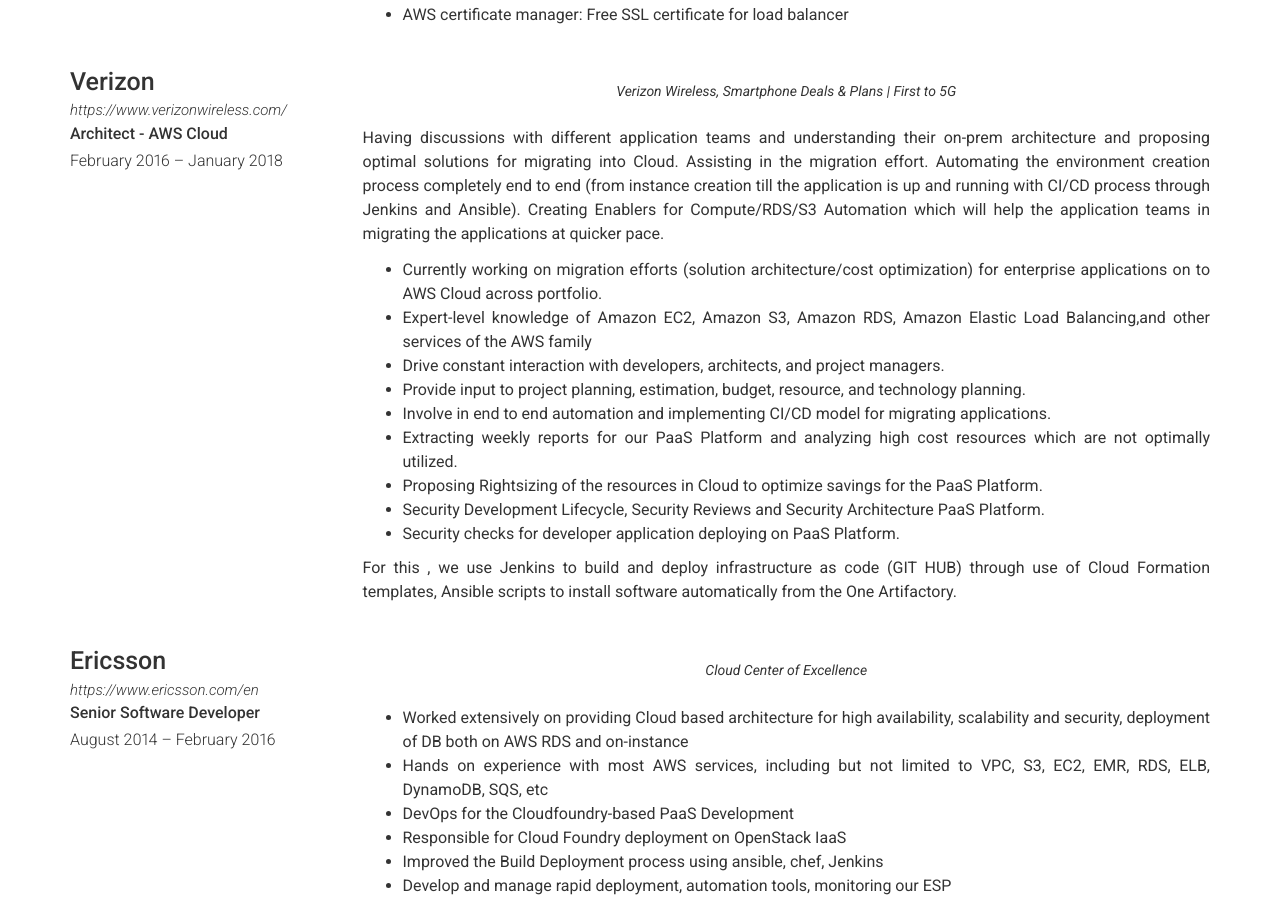
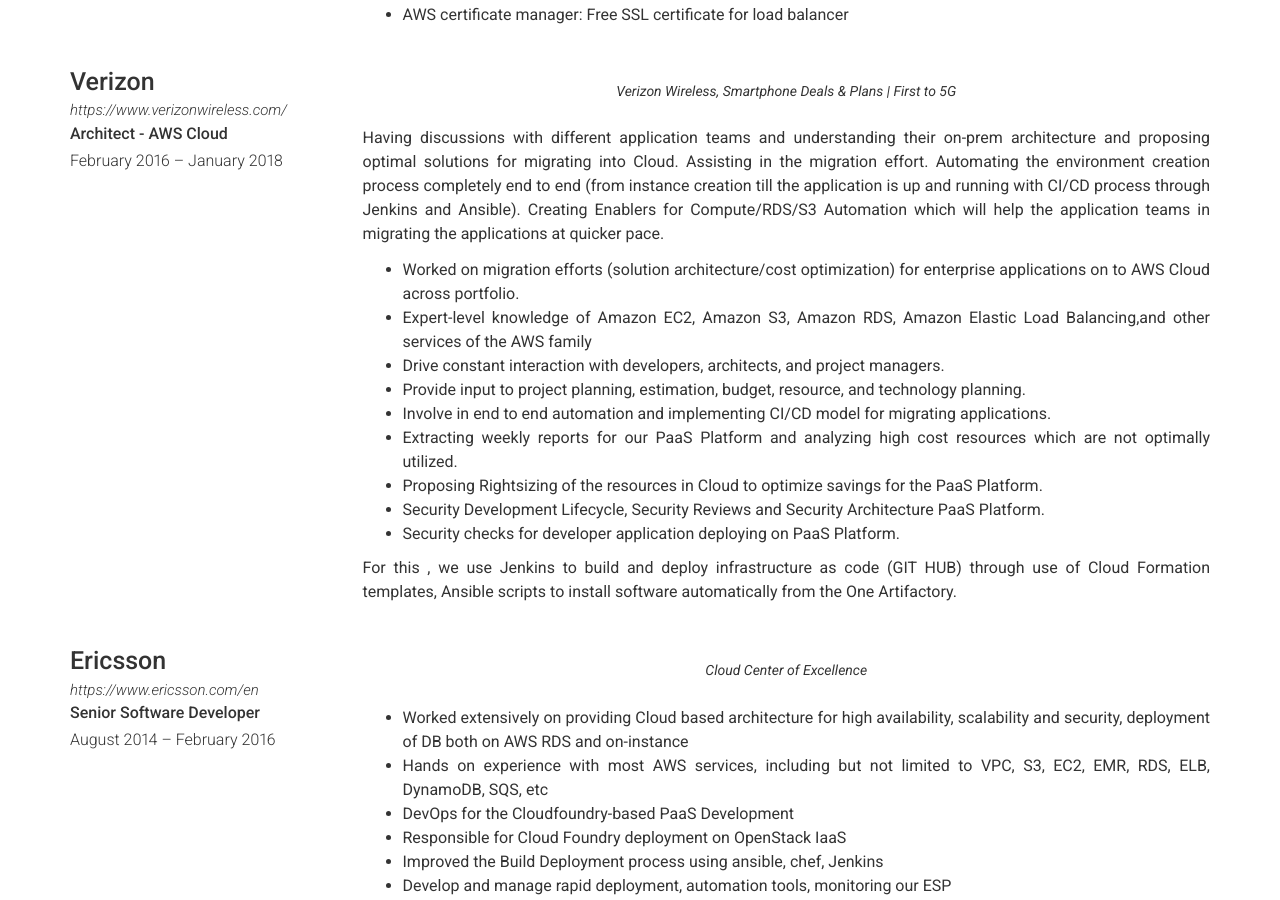
Before and after one commit to diatmpravin/diatmpravin.github.io, a Jekyll site: the page built from index.md, in a window 1280 px wide and 900 px high, scrolled down 2013 px. Built offline with Jekyll 4.4.1, drawn with Linux system fonts in a browser that asks for light colours.

Commit message:
fixed typo

```diff
--- a/_data/experience.yml
+++ b/_data/experience.yml
@@ -69,7 +69,7 @@
   description: | # this will include new lines to allow paragraphs
     Having discussions with different application teams and understanding their on-prem architecture and proposing optimal solutions for migrating into Cloud. Assisting in the migration effort. Automating the environment creation process completely end to end (from instance creation till the application is up and running with CI/CD process through Jenkins and Ansible). Creating Enablers for Compute/RDS/S3 Automation which will help the application teams in migrating the applications at quicker pace.
 
-    - Currently working on migration efforts (solution architecture/cost optimization) for enterprise
+    - Worked on migration efforts (solution architecture/cost optimization) for enterprise
     applications on to AWS Cloud across portfolio.
     - Expert-level knowledge of Amazon EC2, Amazon S3, Amazon RDS, Amazon Elastic Load Balancing,and
     other services of the AWS family
```
